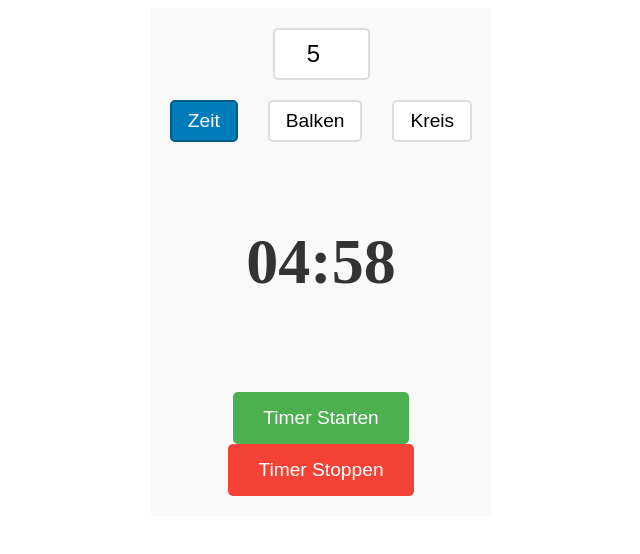
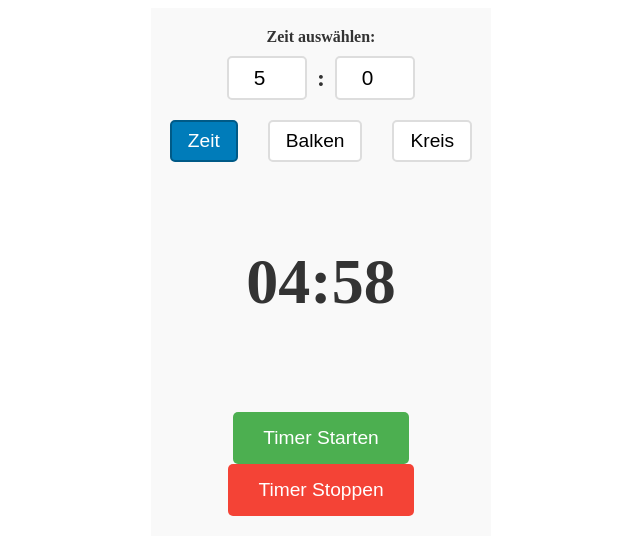
Before and after one commit to Horizon-Research-UG/time-quest-timer, a plain HTML site: page index.html in a window 1280 px wide. Both pictures are taken after a click on the button "Timer Starten". Shown: the whole page, without its empty margins (319-959 px from the left). Drawn offline with Linux system fonts and the light colour scheme.

Commit message:
Add seconds input - Complete time selection MM:SS with validation

```diff
--- a/index.html
+++ b/index.html
@@ -12,8 +12,17 @@
 <body>
     <!-- Main container for timer display -->
     <div class="timer-container">
-        <!-- Input for custom minutes, connects to startTimer() in script.js line 7 -->
-        <input type="number" id="minutesInput" value="5" min="1" max="60" placeholder="Minuten">
+        <!-- Time input section for custom time selection -->
+        <div class="time-input-section">
+            <label>Zeit auswählen:</label>
+            <div class="time-inputs">
+                <!-- Minutes input, connects to startTimer() in script.js line 8 -->
+                <input type="number" id="minutesInput" value="5" min="0" max="59" placeholder="Min">
+                <span class="time-separator">:</span>
+                <!-- Seconds input, connects to startTimer() in script.js line 10 -->
+                <input type="number" id="secondsInput" value="0" min="0" max="59" placeholder="Sek">
+            </div>
+        </div>
 
         <!-- Display mode selection, connects to changeDisplayMode() in script.js line 55 -->
         <div class="mode-selector">
--- a/script.js
+++ b/script.js
@@ -1,20 +1,43 @@
 // Timer variables for countdown functionality
-let timeLeft = 300; // Default 5 minutes in seconds, used in updateDisplay() line 33
-let timerInterval = null; // Stores interval ID, cleared in stopTimer() line 64
-let totalTime = 300; // Total timer duration, used for progress calculation line 38
-let displayMode = 'text'; // Current display mode, changed in changeDisplayMode() line 55
+let timeLeft = 300; // Default 5 minutes in seconds, used in updateDisplay() line 52
+let timerInterval = null; // Stores interval ID, cleared in stopTimer() line 86
+let totalTime = 300; // Total timer duration, used for progress calculation line 57
+let displayMode = 'text'; // Current display mode, changed in changeDisplayMode() line 77
 
-// Start countdown timer with custom minutes
+// Validate time inputs to ensure correct values
+function validateInputs() {
+    // Get minutes input element, connects to HTML input line 15
+    let minutesEl = document.getElementById('minutesInput');
+    // Get seconds input element, connects to HTML input line 17
+    let secondsEl = document.getElementById('secondsInput');
+    // Ensure minutes are between 0-59
+    if (minutesEl.value > 59) minutesEl.value = 59;
+    if (minutesEl.value < 0) minutesEl.value = 0;
+    // Ensure seconds are between 0-59
+    if (secondsEl.value > 59) secondsEl.value = 59;
+    if (secondsEl.value < 0) secondsEl.value = 0;
+}
+
+// Start countdown timer with custom time
 function startTimer() {
+    // Validate inputs first, calls validateInputs() line 6
+    validateInputs();
     // Stop any existing timer first, prevents multiple timers
     clearInterval(timerInterval);
-    // Get minutes from input field, connects to HTML input line 13
-    let minutes = parseInt(document.getElementById('minutesInput').value) || 5;
-    // Convert minutes to seconds, used in countdown() line 28
-    timeLeft = minutes * 60;
-    // Store total time for progress calculation, used in updateDisplay() line 38
+    // Get minutes from input field, connects to HTML input line 15
+    let minutes = parseInt(document.getElementById('minutesInput').value) || 0;
+    // Get seconds from input field, connects to HTML input line 17
+    let seconds = parseInt(document.getElementById('secondsInput').value) || 0;
+    // Check if any time is set, prevent starting with 0:00
+    if (minutes === 0 && seconds === 0) {
+        alert('Bitte eine Zeit größer als 0:00 eingeben!');
+        return;
+    }
+    // Convert to total seconds, used in countdown() line 42
+    timeLeft = (minutes * 60) + seconds;
+    // Store total time for progress calculation, used in updateDisplay() line 52
     totalTime = timeLeft;
-    // Start countdown every second, calls countdown() line 28
+    // Start countdown every second, calls countdown() line 42
     timerInterval = setInterval(countdown, 1000);
 }
 
@@ -88,13 +111,15 @@ function stopTimer() {
     clearInterval(timerInterval);
     // Clear timer reference to prevent conflicts
     timerInterval = null;
-    // Get current input value for reset, connects to HTML input line 13
-    let minutes = parseInt(document.getElementById('minutesInput').value) || 5;
-    // Reset timer to input value, connects to timeLeft line 2
-    timeLeft = minutes * 60;
+    // Get current minutes value for reset, connects to HTML input line 15
+    let minutes = parseInt(document.getElementById('minutesInput').value) || 0;
+    // Get current seconds value for reset, connects to HTML input line 17
+    let seconds = parseInt(document.getElementById('secondsInput').value) || 0;
+    // Reset timer to input values, connects to timeLeft line 2
+    timeLeft = (minutes * 60) + seconds;
     // Reset total time for progress calculation
     totalTime = timeLeft;
-    // Update display to show reset time, calls updateDisplay() line 33
+    // Update display to show reset time, calls updateDisplay() line 35
     updateDisplay();
 }
 
@@ -106,9 +131,14 @@ window.onload = function() {
     let circumference = 2 * Math.PI * 90;
     document.getElementById('circleProgress').style.strokeDasharray = circumference;
     document.getElementById('circleProgress').style.strokeDashoffset = circumference;
-    // Update display when input changes, connects to HTML input line 13
+    // Update display when minutes input changes, connects to HTML input line 15
     document.getElementById('minutesInput').addEventListener('input', function() {
-        // Update timer when input changes, calls stopTimer() line 64
+        // Update timer when input changes, calls stopTimer() line 74
+        if (!timerInterval) stopTimer();
+    });
+    // Update display when seconds input changes, connects to HTML input line 17
+    document.getElementById('secondsInput').addEventListener('input', function() {
+        // Update timer when input changes, calls stopTimer() line 74
         if (!timerInterval) stopTimer();
     });
 }
--- a/style.css
+++ b/style.css
@@ -13,18 +13,54 @@
     margin: 0 auto;
 }
 
-/* Input field styling for minutes */
-#minutesInput {
-    /* Large input for easy use, connects to startTimer() script.js line 8 */
-    font-size: 1.5em;
-    padding: 10px;
+/* Time input section styling */
+.time-input-section {
+    /* Center time inputs horizontally */
+    text-align: center;
+    /* Space below inputs, separates from mode selector */
+    margin-bottom: 20px;
+}
+
+/* Time input section label */
+.time-input-section label {
+    /* Display label above inputs */
+    display: block;
+    font-weight: bold;
+    /* Space below label */
+    margin-bottom: 10px;
+    color: #333;
+}
+
+/* Time inputs container */
+.time-inputs {
+    /* Center inputs horizontally */
+    display: flex;
+    justify-content: center;
+    align-items: center;
+    /* Space between inputs and separator */
+    gap: 10px;
+}
+
+/* Individual time input styling */
+#minutesInput, #secondsInput {
+    /* Medium input for easy use, connects to startTimer() script.js line 9,11 */
+    font-size: 1.3em;
+    padding: 8px;
     /* Center text in input field */
     text-align: center;
-    /* Space below input, separates from mode selector */
-    margin-bottom: 20px;
+    /* Fixed width for consistent layout */
+    width: 60px;
     /* Border styling for visibility */
     border: 2px solid #ddd;
     border-radius: 5px;
+}
+
+/* Time separator styling */
+.time-separator {
+    /* Large colon between inputs */
+    font-size: 1.5em;
+    font-weight: bold;
+    color: #333;
 }
 
 /* Mode selector styling for display options */
```
